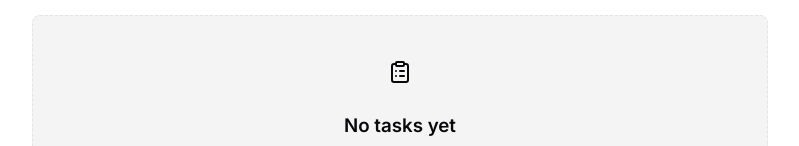
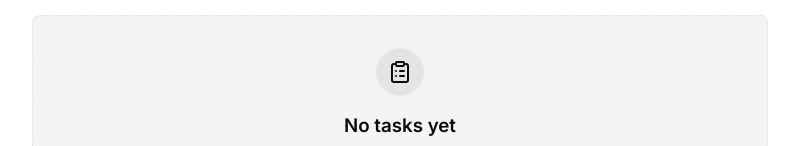
Before and after one commit to aleksiliu/task-manager, a Next.js app: page / in a window 1280 px wide. Shown: the part 219-365 px from the top of the page, without its empty margins (240-1039 px from the left). Built offline with nearby package versions, Linux system fonts and the light colour scheme.

Commit message:
Edit colors

```diff
--- a/app/styles/variables.css
+++ b/app/styles/variables.css
@@ -10,7 +10,7 @@
   --primary-foreground: #ffffff;
   --secondary: #f4f4f5;
   --secondary-foreground: #18181b;
-  --muted: #f4f4f5;
+  --muted: #e4e4e7;
   --muted-foreground: #71717a;
   --accent: #f4f4f5;
   --accent-foreground: #18181b;
```
